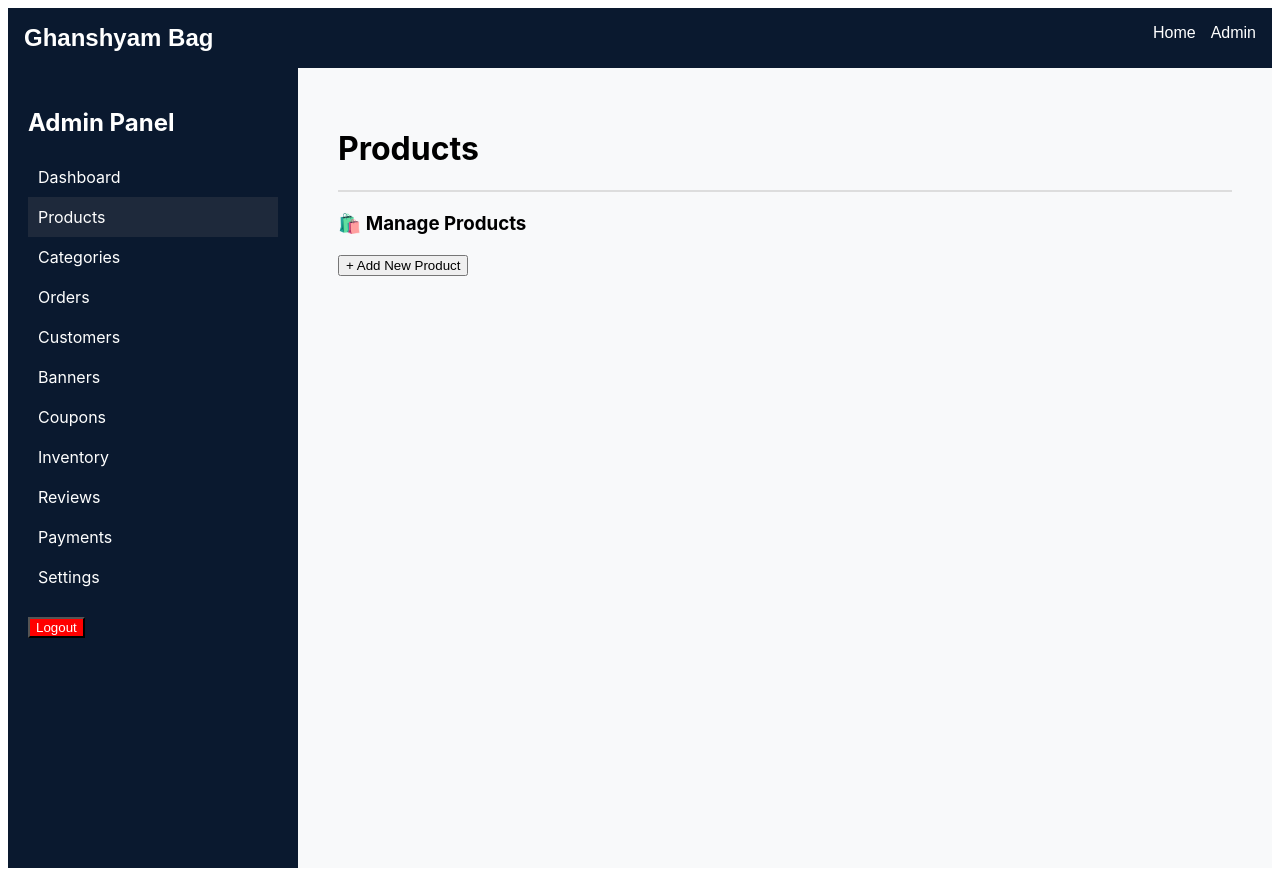
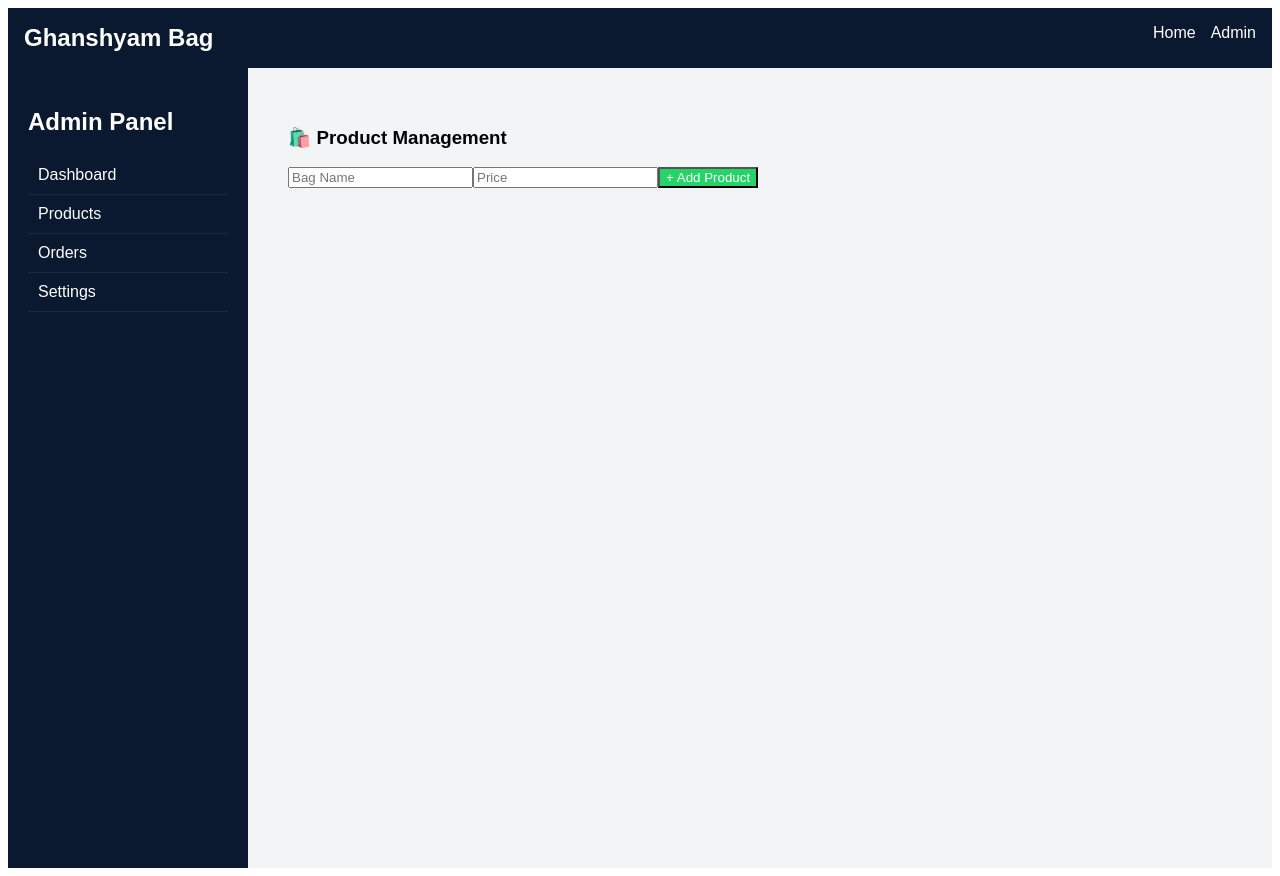
Before and after one commit to soni30shivam-dot/Ghanshyam-bag, a React (Vite) app: page /admin/dashboard in a window 1280 px wide. Both pictures are taken after a click on the element "Products". Built offline with nearby package versions, Linux system fonts and the light colour scheme.

Commit message:
Update AdminDashboard.jsx

```diff
--- a/src/AdminDashboard.jsx
+++ b/src/AdminDashboard.jsx
@@ -1,45 +1,65 @@
-import React, { useState } from 'react';
+import React, { useState, useEffect } from 'react';
 import { useNavigate } from 'react-router-dom';
 
 export default function AdminDashboard() {
   const [activeTab, setActiveTab] = useState('Dashboard');
+  const [products, setProducts] = useState([]); // Yahan saare products store honge
+  const [newProduct, setNewProduct] = useState({ name: '', price: '' });
   const navigate = useNavigate();
 
-  const menuItems = [
-    'Dashboard', 'Products', 'Categories', 'Orders', 'Customers',
-    'Banners', 'Coupons', 'Inventory', 'Reviews', 'Payments', 'Settings'
-  ];
+  // 1. Product Add karne ka function
+  const addProduct = () => {
+    if(!newProduct.name || !newProduct.price) return alert("Pehle details bharein!");
+    setProducts([...products, { ...newProduct, id: Date.now() }]);
+    setNewProduct({ name: '', price: '' });
+    alert("Product Successfully Added!");
+  };
 
+  // 2. Tab ke hisab se content dikhane ka logic
   const renderContent = () => {
     switch(activeTab) {
-      case 'Dashboard': return <div><h3>📊 Analytics Overview</h3><p>Total Sales: ₹50,000 | Pending Orders: 5</p></div>;
-      case 'Products': return <div><h3>🛍️ Manage Products</h3><button>+ Add New Product</button></div>;
-      case 'Orders': return <div><h3>📦 Order Management</h3><p>List of recent orders...</p></div>;
-      case 'Settings': return <div><h3>⚙️ Website Settings</h3><p>Logo, UPI, Contact Details settings...</p></div>;
-      default: return <div><h3>{activeTab} Module</h3><p>Coming Soon...</p></div>;
+      case 'Dashboard':
+        return <div><h3>📊 Analytics</h3><p>Total Products: {products.length}</p></div>;
+
+      case 'Products':
+        return (
+          <div>
+            <h3>🛍️ Product Management</h3>
+            <div style={{marginBottom: '20px'}}>
+              <input placeholder="Bag Name" onChange={(e) => setNewProduct({...newProduct, name: e.target.value})} />
+              <input placeholder="Price" onChange={(e) => setNewProduct({...newProduct, price: e.target.value})} />
+              <button onClick={addProduct} style={{background: '#25D366', color: 'white'}}>+ Add Product</button>
+            </div>
+            <ul>
+              {products.map(p => <li key={p.id}>{p.name} - ₹{p.price}</li>)}
+            </ul>
+          </div>
+        );
+
+      case 'Settings':
+        return (
+          <div>
+            <h3>⚙️ Shop Settings</h3>
+            <input placeholder="Change Shop Name" />
+            <button onClick={() => alert("Settings Updated!")}>Save Changes</button>
+          </div>
+        );
+
+      default: return <div>Select a section...</div>;
     }
   };
 
   return (
-    <div style={{ display: 'flex', height: '100vh', fontFamily: 'Inter, sans-serif' }}>
-      {/* Sidebar */}
-      <aside style={{ width: '250px', background: '#0A192F', color: 'white', padding: '20px' }}>
+    <div style={{ display: 'flex', height: '100vh' }}>
+      <aside style={{ width: '200px', background: '#0A192F', color: 'white', padding: '20px' }}>
         <h2>Admin Panel</h2>
-        {menuItems.map(item => (
-          <div key={item}
-            onClick={() => setActiveTab(item)}
-            style={{ padding: '10px', cursor: 'pointer', background: activeTab === item ? '#1E293B' : 'transparent' }}>
-            {item}
+        {['Dashboard', 'Products', 'Orders', 'Settings'].map(tab => (
+          <div key={tab} onClick={() => setActiveTab(tab)} style={{ padding: '10px', cursor: 'pointer', borderBottom: '1px solid #1e293b' }}>
+            {tab}
           </div>
         ))}
-        <button onClick={() => navigate('/admin/login')} style={{ marginTop: '20px', background: 'red', color: 'white' }}>Logout</button>
       </aside>
-
-      {/* Main Content */}
-      <main style={{ flex: 1, padding: '40px', background: '#f8f9fa' }}>
-        <header style={{ borderBottom: '2px solid #ddd', marginBottom: '20px' }}>
-          <h1>{activeTab}</h1>
-        </header>
+      <main style={{ flex: 1, padding: '40px' }}>
         {renderContent()}
       </main>
     </div>
```
